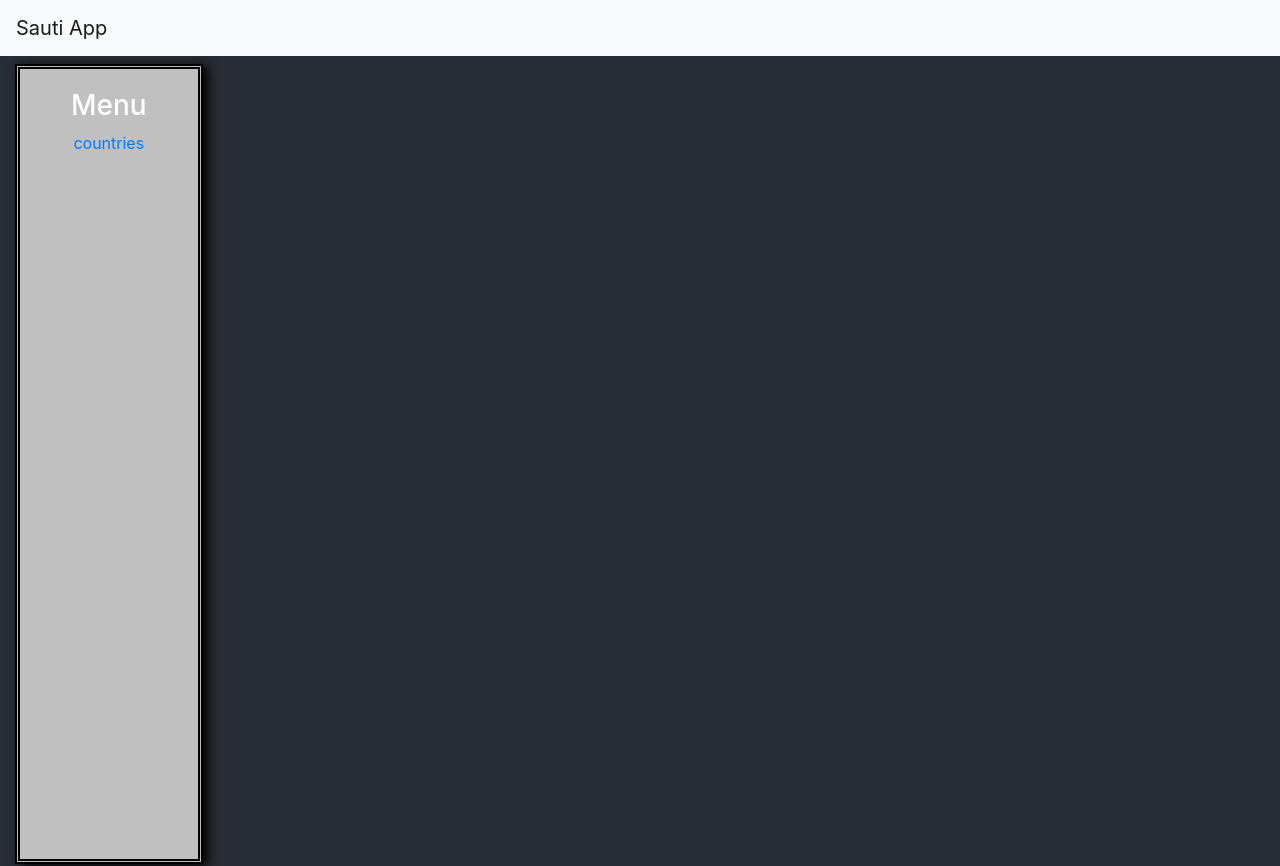
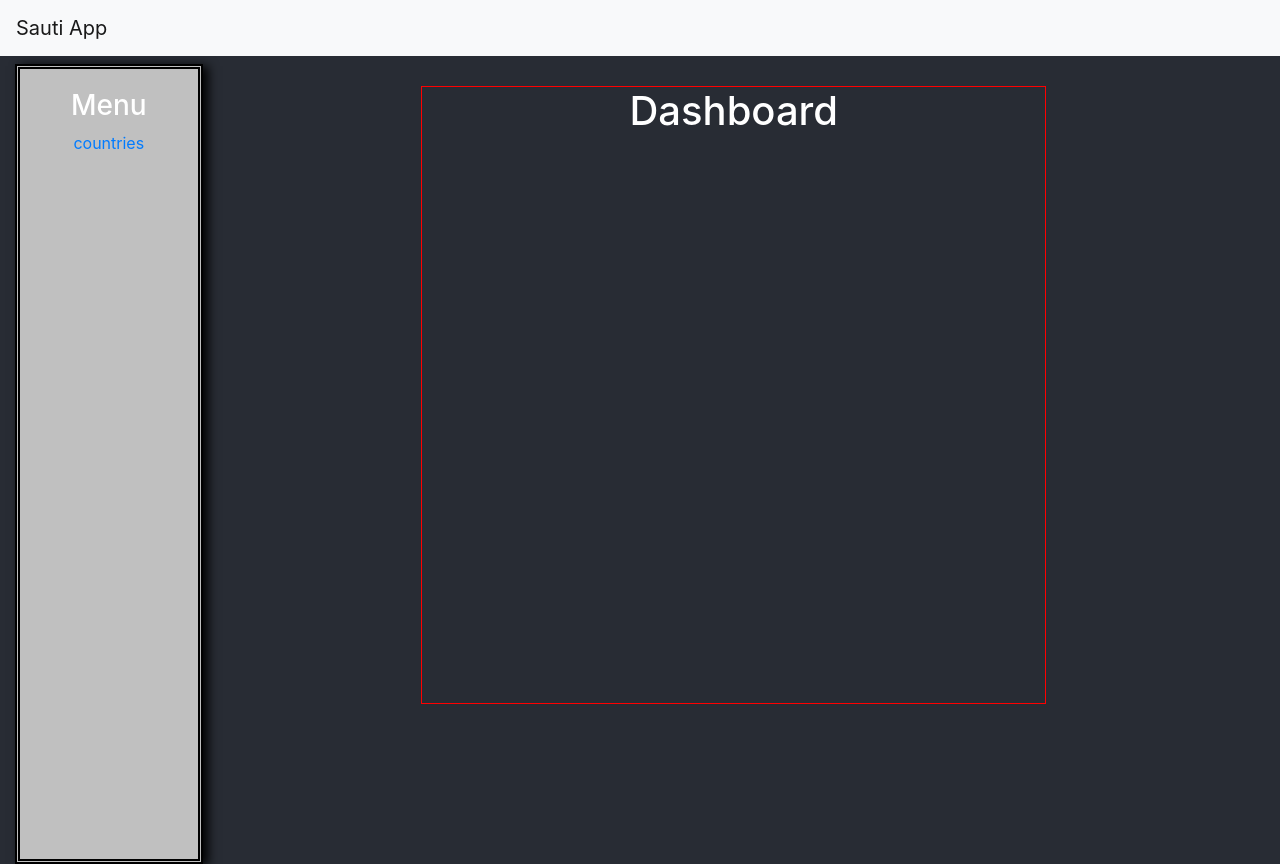
Before and after one commit to labs-13-sauti-marketplace/Sauti-FE, a React (Create React App) app: page / in a window 1280 px wide. Shown: the top 866 px of the page. Built offline with nearby package versions, Linux system fonts and the light colour scheme.

Commit message:
Fixed styling issue
Refactored  a line to fixed styling

```diff
--- a/src/App.js
+++ b/src/App.js
@@ -21,8 +21,8 @@ class App extends React.Component {
         </header>
         <div className="container-fluid nav-board">
           <Nav />
+          <Route exact path="/" component={ Board }/>
         </div>
-        <Route exact path="/" component={ Board }/>
       </div>
     )
     }
```
